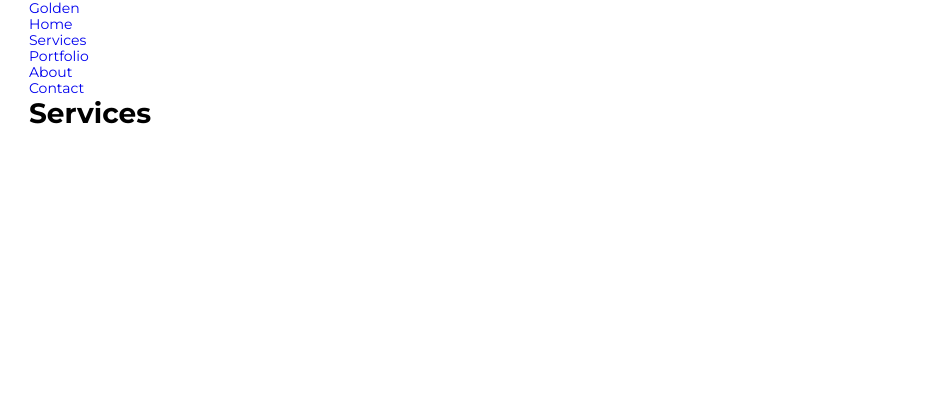
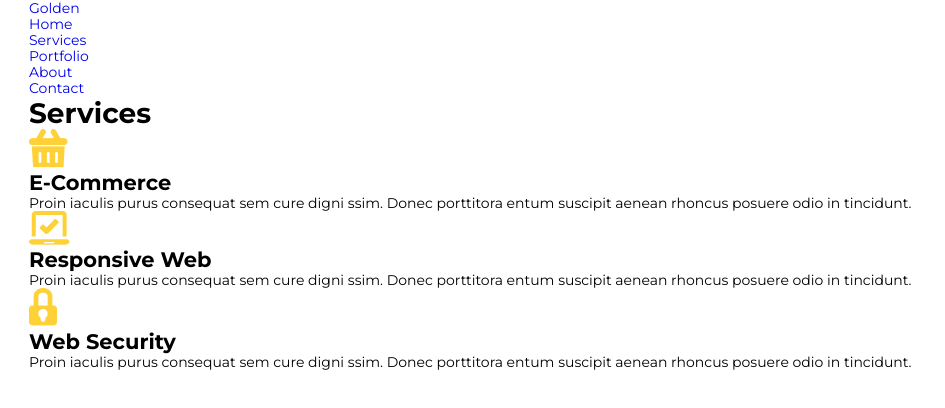
Before and after one commit to Yul1aPedchenko/Servis, a plain HTML site: page index.html in a window 1280 px wide. Shown: the whole page, without its empty margins (0-945 px from the left). Drawn offline with nearby package versions, Linux system fonts and the light colour scheme; a web font is replaced by a local one.

Commit message:
last part

```diff
--- a/index.html
+++ b/index.html
@@ -40,9 +40,27 @@
         <section class="info">
             <h1 class="info-title">Services</h1>
             <ul class="info-list">
-                <li class="info-item"></li>
-                <li class="info-item"></li>
-                <li class="info-item"></li>
+                <li class="info-item">
+                    <div class="wrap-img">
+                        <img src="img/box.png" alt="" class="icon">
+                    </div>
+                    <h2 class="list-title">E-Commerce</h2>
+                    <p class="list-text">Proin iaculis purus consequat sem cure digni ssim. Donec porttitora entum suscipit aenean rhoncus posuere odio in    tincidunt.</p>
+                </li>
+                <li class="info-item">
+                    <div>
+                        <img src="img/laptop.png" alt="" class="icon">
+                    </div>
+                    <h2 lass="list-title">Responsive Web</h2>
+                    <p class="list-text">Proin iaculis purus consequat sem cure digni ssim. Donec porttitora entum suscipit aenean rhoncus posuere odio in    tincidunt.</p>
+                </li>
+                <li class="info-item">
+                    <div>
+                         <img src="img/lock.png" alt="" class="icon">
+                    </div>
+                    <h2 lass="list-title">Web Security</h2>
+                    <p class="list-text">Proin iaculis purus consequat sem cure digni ssim. Donec porttitora entum suscipit aenean rhoncus posuere odio in    tincidunt.</p>
+                </li>
             </ul>
         </section>
     </main>
```
Also changed, not shown: img/box.png (added), img/laptop.png (added), img/lock.png (added), photo/box.png (deleted), photo/laptop.png (deleted), photo/lock.png (deleted).
